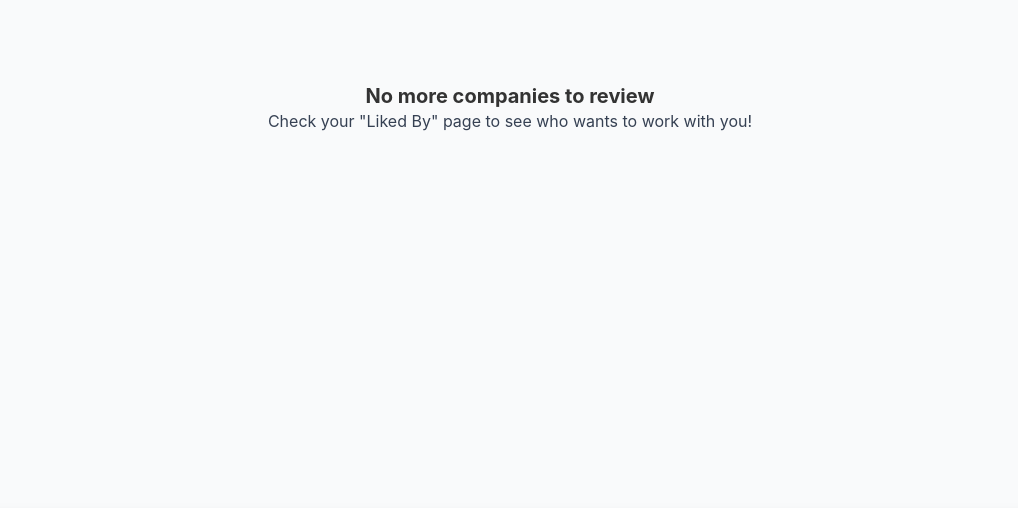
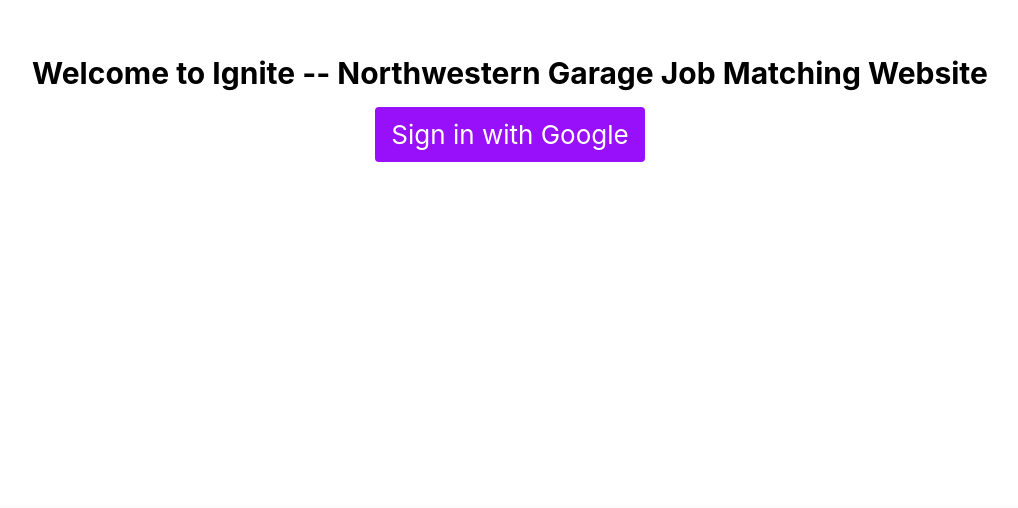
Before and after one commit to 394-s25/ignite-app, a React (Vite) app: page / in a window 1280 px wide. Shown: the part 292-800 px from the top of the page, without its empty margins (130-1148 px from the left). Built offline with nearby package versions, Linux system fonts and the light colour scheme; no server answers; the database is empty.

Commit message:
✨ Root page is now the login page

```diff
--- a/src/App.jsx
+++ b/src/App.jsx
@@ -7,13 +7,14 @@ import CompanyLikes from "./pages/companyLikes";
 import StudentLikes from "./pages/studentlikes.jsx";
 import NavBar from "./components/navbar.jsx";
 import EditProfile from "./pages/editProfile.jsx";
+import LoginPage from "./pages/login.jsx";
 
 const App = () => {
   return (
     <Router>
       <div className="App">
       <Routes>
-        <Route path="/" element={<StudentSwipePage />} />
+        <Route path="/" element={<LoginPage />} />
         <Route path="/studentswipe" element={<StudentSwipePage />} />
         <Route path="/companyswipe" element={<CompanySwipePage />} />
         <Route path="/companylikes" element={<CompanyLikes />} />
```
